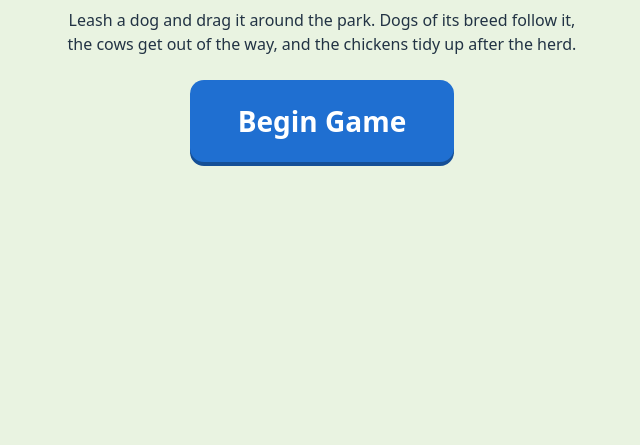
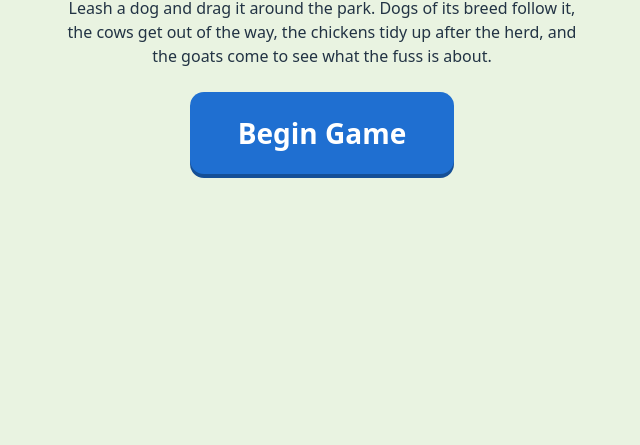
Before and after one commit to showell/dog-park, a plain HTML site: page solo/landing.html in a window 1280 px wide. Shown: the part 355-800 px from the top of the page, without its empty margins (318-958 px from the left). Drawn offline with Linux system fonts and the light colour scheme.

Commit message:
The goats in the prose: the README's game and Roc sections, the landing page, docs/PHYSICS.md (the walk's kinds, the goat's rule, the numbers, the layout, the wire's lines by kind name), and the comments that named the kinds; world.roc no longer says no build runs Roc, and the README's Rules.roc paragraph describes the rule by pair of kinds, not the old Sees record
Co-Authored-By: Claude Opus 5.5 (1M context) <noreply@anthropic.com>

```diff
--- a/solo/landing.html
+++ b/solo/landing.html
@@ -17,7 +17,7 @@
 <body>
 <main>
   <h1>🐕 Dog Park 🐄</h1>
-  <p>Leash a dog and drag it around the park. Dogs of its breed follow it, the cows get out of the way, and the chickens tidy up after the herd.</p>
+  <p>Leash a dog and drag it around the park. Dogs of its breed follow it, the cows get out of the way, the chickens tidy up after the herd, and the goats come to see what the fuss is about.</p>
   <form method="post" action="/begin"><button type="submit">Begin Game</button></form>
 </main>
 </body>
--- a/solo/quips.js
+++ b/solo/quips.js
@@ -1,4 +1,4 @@
-// **TOUGH LOVE** (Steve, 2026-10-15): cows and chickens can't be dragged
+// **TOUGH LOVE** (Steve, 2026-10-15): cows, chickens and goats can't be dragged
 // (only dogs move them), and a press on one says so, with a joke, so the
 // player learns it once. A press on empty ground still drags the
 // tablecloth (pans the view); a press on a dog leashes it, as ever. And a
--- a/solo/scene.js
+++ b/solo/scene.js
@@ -358,9 +358,9 @@ export function nearScene(viewportNow, dogs, cows, leashed, motion = still, visi
 
 // The overview: a window onto the world (overviewFrame, its top-left `at`),
 // each tile in it a square (white and blue where subscribed, pink where
-// not), each cow a brown dot, each chicken a red speck and each dog a
-// smaller dark dot (pale where its
-// tile is not subscribed: only remembered), the dog leashed last ringed;
+// not), each cow a brown dot, each chicken a red speck, each critter of
+// another kind (a goat) a dot of its kind's colour, and each dog a smaller
+// dark dot (pale where its tile is not subscribed: only remembered), the dog leashed last ringed;
 // the margins over what spills past the window; the view a rectangle; and
 // the two scrollbars.
 export function overviewScene(viewport, dogs, cows, subscribed, lastLeashed, at, chickens = [], others = []) {
```
Also changed, not shown: 3 other files.
